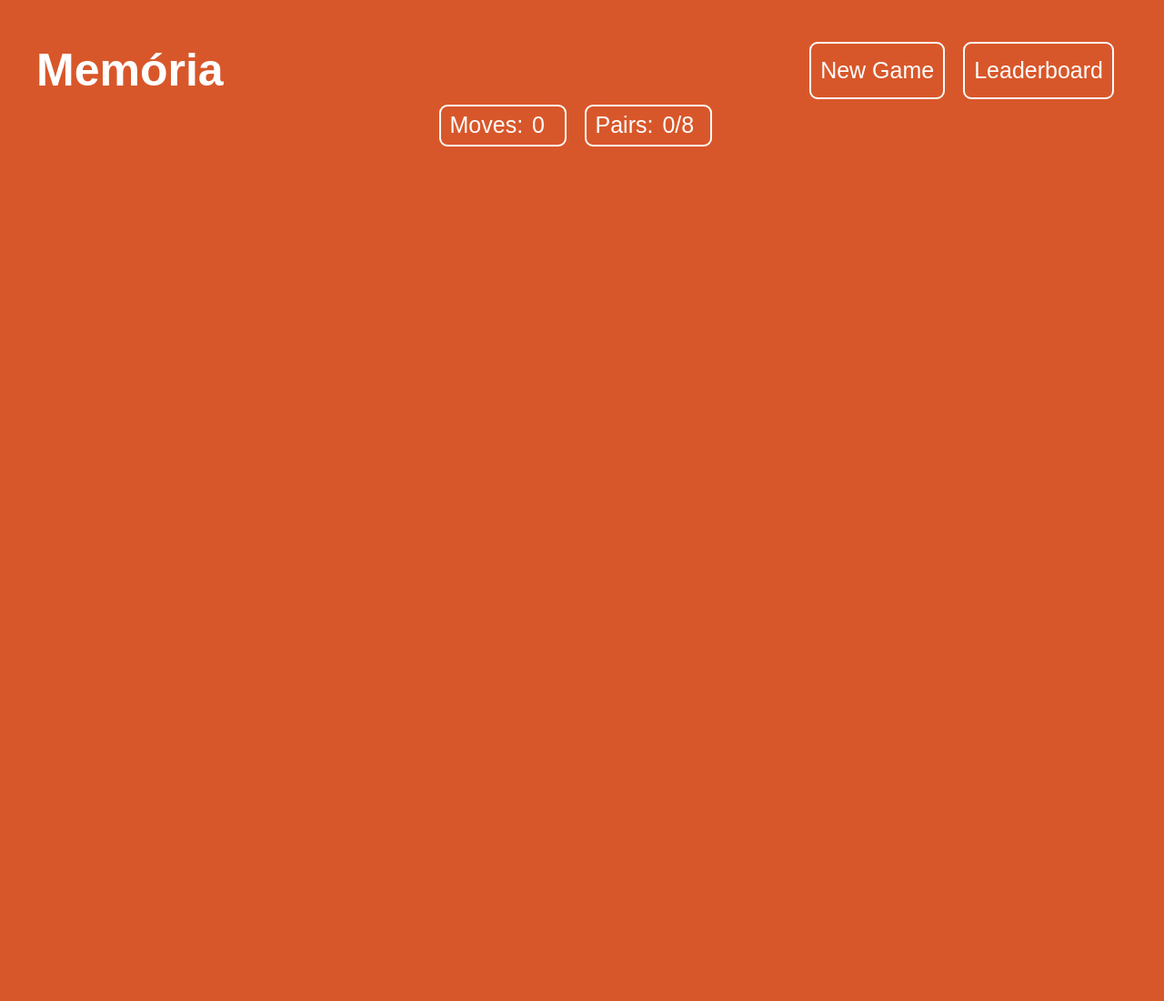
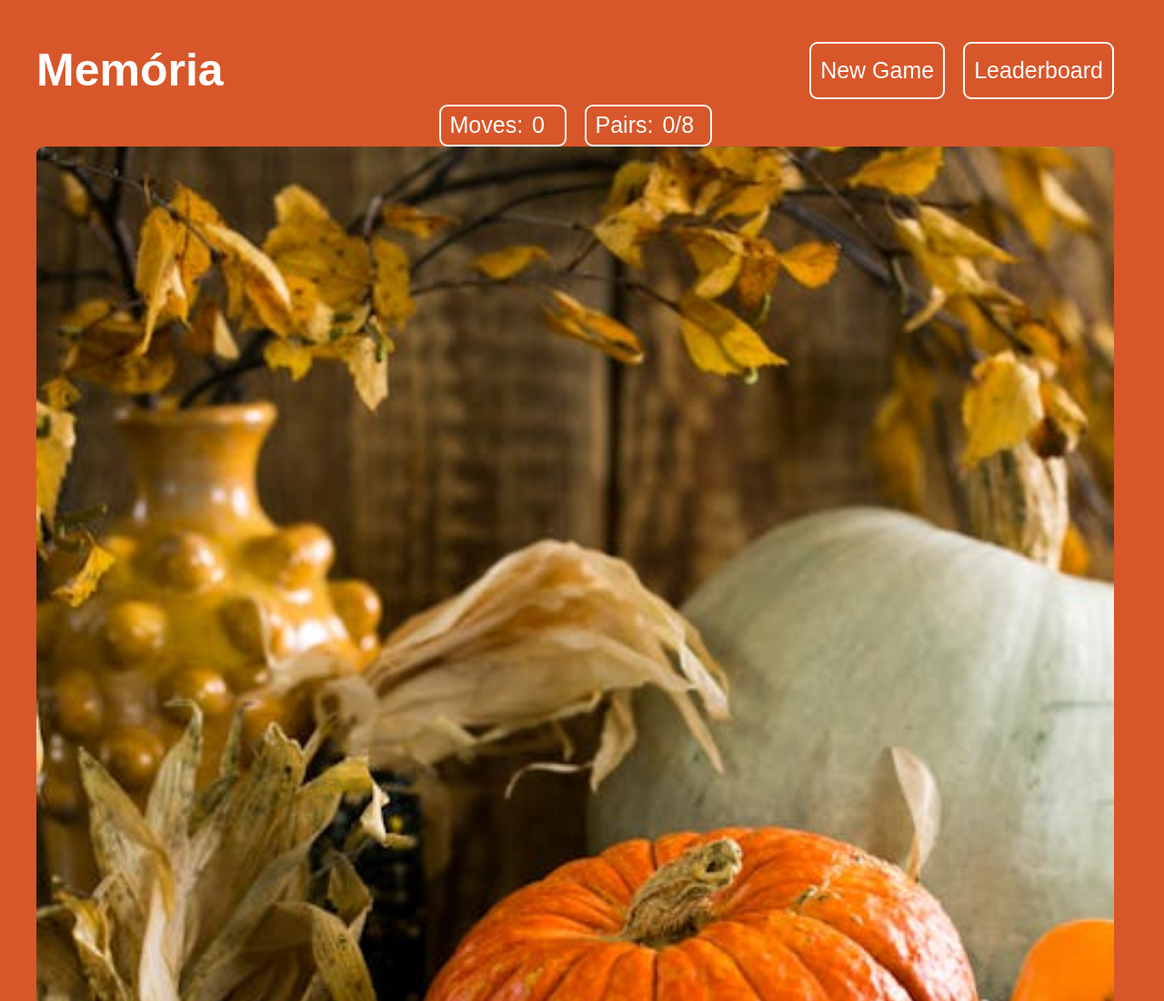
Before and after one commit to SerpentSveta/memory-game, a website built with Vite: page index.html in a window 1280 px wide. Shown: the top 1100 px of the page at 91% size. Before the commit the page ends 840 px from the top, so only its background shows below. Built offline with nearby package versions, Linux system fonts and the light colour scheme; a web font is replaced by a local one.

Commit message:
feat: add card

```diff
--- /dev/null
+++ b/src/components/card.js
@@ -0,0 +1,26 @@
+export function createCard(frontImage) {
+  const card = document.createElement('div');
+  card.className = 'card';
+
+  const cardInner = document.createElement('div');
+  cardInner.className = 'card__inner';
+  card.append(cardInner);
+
+  const innerImage = document.createElement('img');
+  innerImage.className = 'card__img front-cover';
+  innerImage.src = `./src/assets/images/${frontImage}.jpg`;
+  innerImage.alt = `Halloween`;
+  cardInner.append(innerImage);
+
+  const backImage = document.createElement('img');
+  backImage.className = 'card__img back-cover';
+  backImage.src = `./src/assets/images/back-cover.jpg`;
+  backImage.alt = `Scary Halloween`;
+  cardInner.append(backImage);
+
+  card.addEventListener('click', function(){
+    card.classList.toggle('card--flipped');
+  })
+
+  return card;
+}
--- a/src/main.js
+++ b/src/main.js
@@ -1,6 +1,7 @@
 import './style.css';
 import { createHeader } from './components/header';
 import { createScore } from './components/score';
+import { createCard } from './components/card';
 
 const app = document.createElement('div');
 app.className = 'app';
@@ -11,3 +12,7 @@ app.append(header);
 
 const score = createScore();
 app.append(score);
+
+const card = createCard('front-cover-2');
+app.append(card);
+card.classList.add('card--flipped');
--- a/src/style.css
+++ b/src/style.css
@@ -155,3 +155,52 @@ button {
   color: var(--text-primary);
   text-align: center;
 }
+
+.card {
+  position: relative;
+  perspective: 1000px;
+}
+
+.card:active {
+  transform: scale(0.9);
+  transition: transform 0.5s ease;
+}
+
+.card:hover {
+  cursor: pointer;
+}
+
+.card__inner {
+  width: 100%;
+  height: 150px;
+  position: relative;
+  transform-style: preserve-3d;
+  transition: transform 0.5s ease;
+}
+
+.card__img {
+  width: 100%;
+  aspect-ratio: 3 / 4;
+  border-radius: 9px;
+  object-fit: cover;
+  position: absolute;
+  backface-visibility: hidden;
+}
+
+.front-cover {
+  transform: rotateY(180deg);
+}
+
+.back-cover {
+  transform: rotateY(0);
+}
+
+.card--flipped .card__inner {
+  transform: rotateY(180deg);
+}
+
+@media (hover: hover) {
+  .card:hover {
+    box-shadow: 0 2px 35px 14px rgba(13, 13, 13, 0.04);
+  }
+}
```
Also changed, not shown: src/assets/images/back-cover.jpg (added), src/assets/images/front-cover-1.jpg (added), src/assets/images/front-cover-2.jpg (added), src/assets/images/front-cover-3.jpg (added), src/assets/images/front-cover-4.jpg (added), src/assets/images/front-cover-5.jpg (added), src/assets/images/front-cover-6.jpg (added), src/assets/images/front-cover-7.jpg (added), src/assets/images/front-cover-8.jpg (added).
